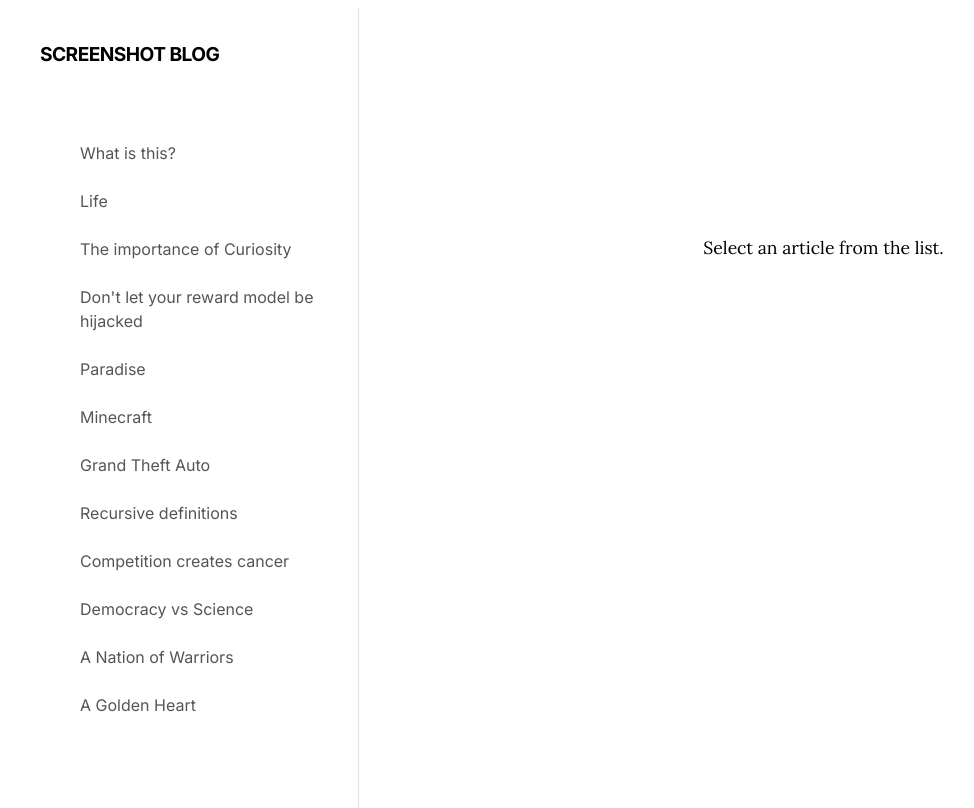
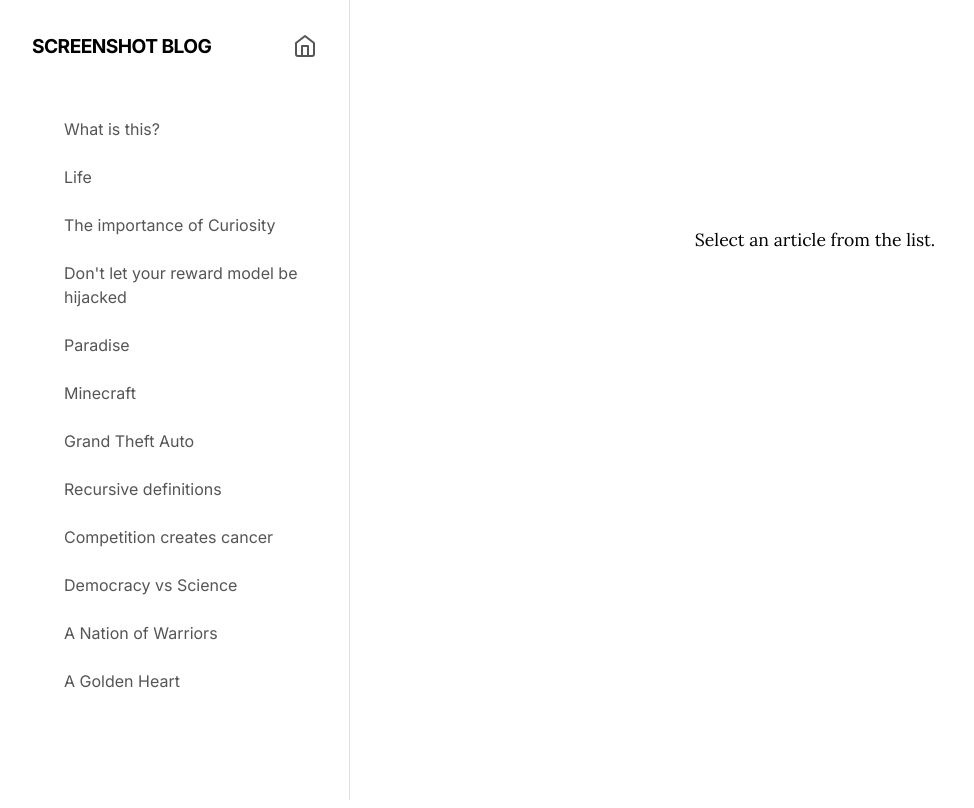
Before and after one commit to Francesco215/Screenshots, a plain HTML site: page index.html in a window 1280 px wide. Shown: the whole page, without its empty margins (0-974 px from the left). Drawn offline with Linux system fonts and the light colour scheme.

Commit message:
added home button and some small edits

```diff
--- a/index.html
+++ b/index.html
@@ -39,10 +39,18 @@
 
     <div class="app-container">
 
+
         <!-- Sidebar / List View -->
         <aside id="sidebar" class="sidebar">
             <div class="sidebar-header" style="display: flex; justify-content: space-between; align-items: center;">
                 <div class="site-title">Screenshot blog</div>
+                <a href="https://francesco215.github.io/" class="home-icon" aria-label="Home">
+                    <svg xmlns="http://www.w3.org/2000/svg" width="24" height="24" viewBox="0 0 24 24" fill="none"
+                        stroke="currentColor" stroke-width="2" stroke-linecap="round" stroke-linejoin="round">
+                        <path d="M3 9l9-7 9 7v11a2 2 0 0 1-2 2H5a2 2 0 0 1-2-2z"></path>
+                        <polyline points="9 22 9 12 15 12 15 22"></polyline>
+                    </svg>
+                </a>
             </div>
             <nav class="sidebar-content">
                 <ul id="blog-list" class="article-list">
@@ -224,29 +232,36 @@
         <div class="note-container">
             <h1 class="note-title">Democracy vs Science</h1>
             <div class="note-text">
-                <p>Thankfully the process through which scientific theories get established is fundamentally un-democratic.
-                Is it possible to do the same with policies?</p>
+                <p>Thankfully the process through which scientific theories get established is fundamentally
+                    un-democratic.
+                    Is it possible to do the same with policies?</p>
 
-                <p>With open source projects, if you are not happy with the governance, you can just fork it, however you can’t fork a nation.</p>
+                <p>With open source projects, if you are not happy with the governance, you can just fork it, however
+                    you can’t fork a nation.</p>
 
-                <p>This is because the most fundamental property of a nation is the monopoly on violence; if you split it into two, you don’t have it anymore.</p>
+                <p>This is because the most fundamental property of a nation is the monopoly on violence; if you split
+                    it into two, you don’t have it anymore.</p>
 
                 <p>We need to disentangle the monopoly on violence from policy.</p>
 
-                <p>One way is having one federal government that only takes care of the army, and hundreds of self-governing districts that take care of all the rest—laws included.</p>
+                <p>One way is having one federal government that only takes care of the army, and hundreds of
+                    self-governing districts that take care of all the rest—laws included.</p>
 
                 <p>If a district turns to shit, either they fix their course, or everyone is going to leave.
-                I must say that this model needs improvement, but it’s much better than just democracy.</p>
+                    I must say that this model needs improvement, but it’s much better than just democracy.</p>
             </div>
         </div>
         <div class="note-container">
             <h1 class="note-title">A Nation of Warriors</h1>
             <div class="note-text">
-                <p>If an alien came to the earth and read the New Testament and the Quran, he would come to the conclusion that the Muslim nations are nations of warriors, while the Christian nations would be helpless.</p>
+                <p>If an alien came to the earth and read the New Testament and the Quran, he would come to the
+                    conclusion that the Muslim nations are nations of warriors, while the Christian nations would be
+                    helpless.</p>
 
                 <p>Turns out it's the other way around.</p>
 
-                <p>The reason is tolerance: Most behaviors that deviate from the norm are just stupid, but sometimes those strange ideas push the boundaries and lead to progress and prosperity.</p>
+                <p>The reason is tolerance: Most behaviors that deviate from the norm are just stupid, but sometimes
+                    those strange ideas push the boundaries and lead to progress and prosperity.</p>
 
                 <p>On the other hand, an intolerant society leads to stagnation.</p>
 
@@ -272,7 +287,8 @@
             <div class="note-text">
                 <p>I just realized that this is the most important quality there is.</p>
                 <p>It’s the only thing that people I love and admire have in common.</p>
-                <p>Sometimes I wonder if the world rewards people with a golden heart. I think in the long term it does.</p>
+                <p>Sometimes I wonder if the world rewards people with a golden heart. I think in the long term it does.
+                </p>
                 <p>It’s going to be very hard, but I want a golden heart.</p>
             </div>
         </div>
--- a/style.css
+++ b/style.css
@@ -41,11 +41,7 @@
     --active-bg: #000000;
     --active-text: #ffffff;
 
-    /* Selection */
-    ::selection {
-        background-color: var(--text-primary);
-        color: var(--bg-color);
-    }
+
 }
 
 /* Selection */
@@ -53,7 +49,7 @@
     background-color: var(--text-primary);
     color: var(--bg-color);
 }
-}
+
 
 /* Reset & Base */
 *,
@@ -151,6 +147,7 @@ a:hover {
 /* Article List */
 .article-list {
     list-style: none;
+    padding-left: var(--space-md);
 }
 
 .article-item {
@@ -242,6 +239,21 @@ a:hover {
     display: none;
 }
 
+/* Home Icon */
+.home-icon {
+    /* Removed fixed positioning */
+    color: var(--text-secondary);
+    transition: color 0.2s ease;
+    display: flex;
+    align-items: center;
+    justify-content: center;
+}
+
+.home-icon:hover {
+    color: var(--text-primary);
+    opacity: 1;
+}
+
 /* Mobile Responsiveness */
 @media (max-width: 768px) {
     .app-container {
```
